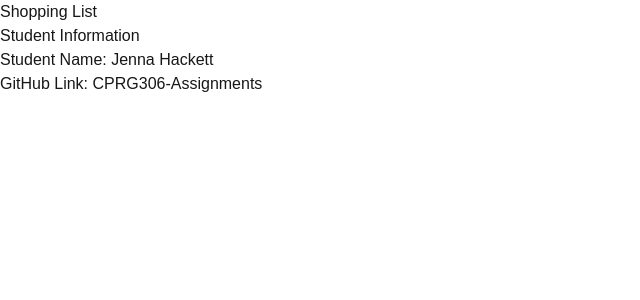
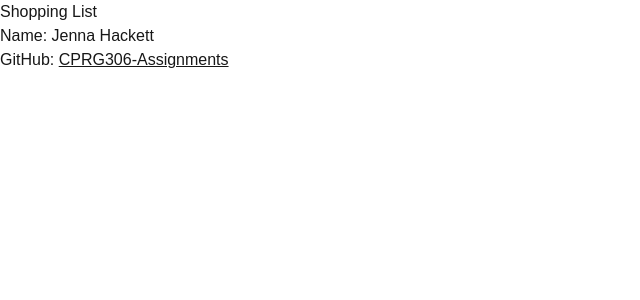
Before and after one commit to jenna-hackett/cprg306-assignments, a Next.js app: page /week-2 in a window 1280 px wide. Shown: the top 300 px of the page, without its empty margins (0-640 px from the left). Built offline with nearby package versions, Linux system fonts and the light colour scheme.

Commit message:
tailwind changes to help match the look of the example provided.

```diff
--- a/app/page.js
+++ b/app/page.js
@@ -4,9 +4,9 @@ export default function Home() {
   return (
     <main>
       <header>
-        <h1>CPRG306 Assignments</h1>
+        <h1 className="p-4">CPRG306: Web Development 2 - Assignments</h1>
         <ul>
-          <li><Link href="/week-2">Week 2</Link></li>
+          <li><Link className="underline pl-4" href="/week-2">Week 2</Link></li>
         </ul>
       </header>
     </main>
--- a/app/week-2/StudentInfo.js
+++ b/app/week-2/StudentInfo.js
@@ -8,16 +8,15 @@ export default function StudentInfo() {
   return (
     <section>
       {/* Student Info Component */}
-      <header>
-        <h2>Student Information</h2>
-      </header>
-      <p>Student Name: Jenna Hackett</p>
-      <p>
-        GitHub Link:{" "}
-        <Link href="https://github.com/jenna-hackett/cprg306-assignments">
+        <p>
+          Name: Jenna Hackett
+        </p>
+        <p>
+          GitHub:{" "}
+          <Link className="underline" href="https://github.com/jenna-hackett/cprg306-assignments">
           CPRG306-Assignments
-        </Link>
-      </p>
+          </Link>
+        </p>
     </section>
 );
 }
```
Also changed, not shown: app/week-2/page.js (line endings or trailing spaces).
